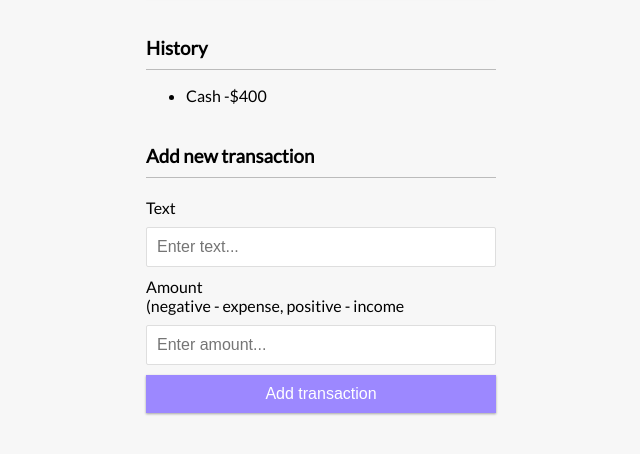
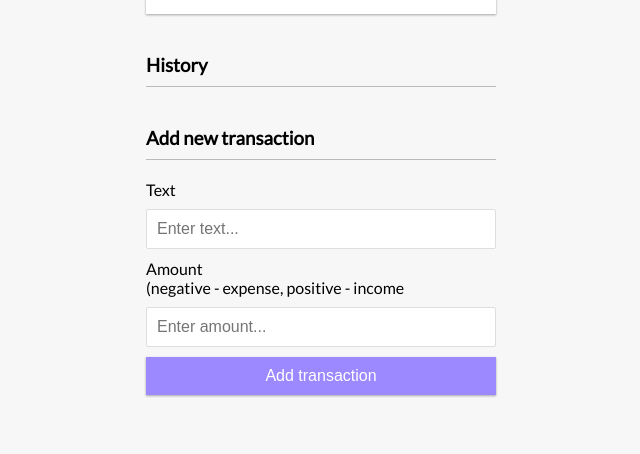
Before and after one commit to matthewparavati/vanillaJS-webprojects, a plain HTML site: page expense-tracker/index.html in a window 1280 px wide. Shown: the part 300-754 px from the top of the page, without its empty margins (319-959 px from the left). Drawn offline with Linux system fonts and the light colour scheme.

Commit message:
expense tracker - fix typo in index.html

```diff
--- a/expense-tracker/index.html
+++ b/expense-tracker/index.html
@@ -24,10 +24,10 @@
       </div>
 
       <h3>History</h3>
-      <ul id="list" class="liss">
-        <li class="minus">
+      <ul id="list" class="list">
+        <!-- <li class="minus">
           Cash <span>-$400</span><button class="delete-btn">x</button>
-        </li>
+        </li> -->
       </ul>
       <h3>Add new transaction</h3>
       <form id="form">
```
